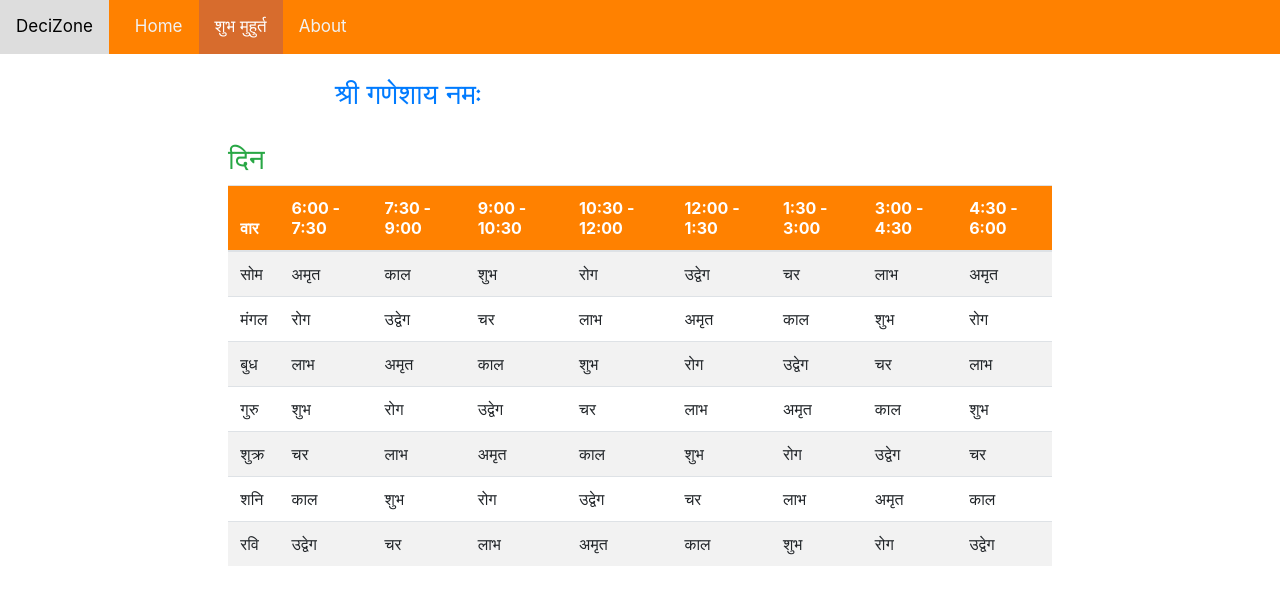
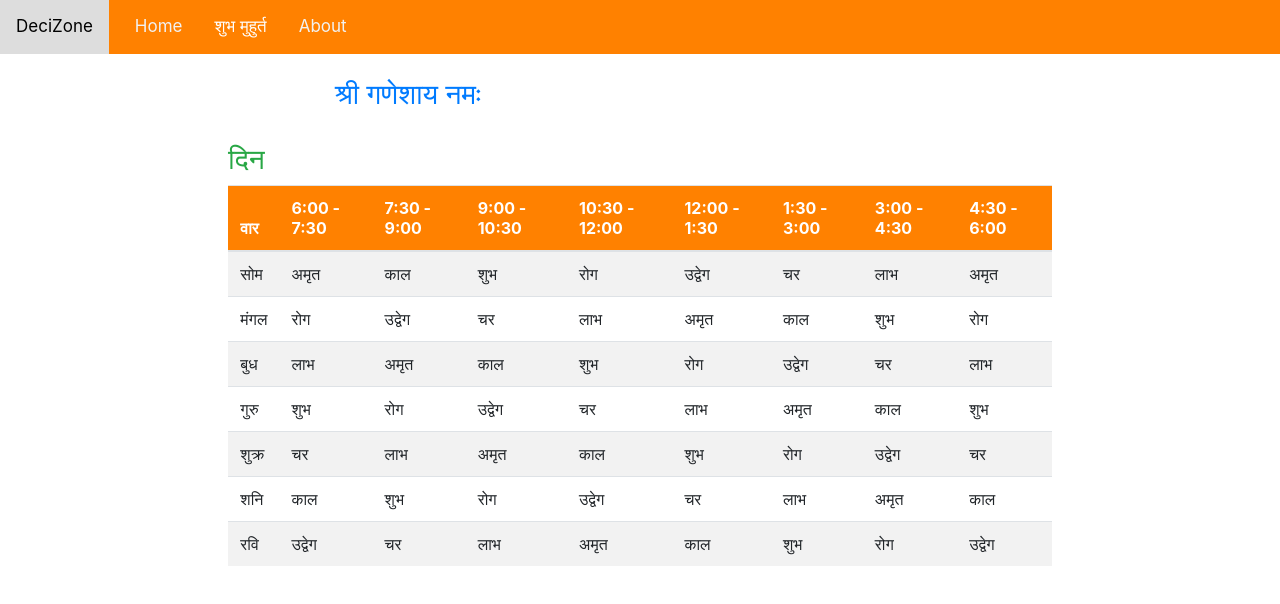
Before and after one commit to Rohitgujar19/decizone, a plain HTML site: page muhurt.html in a window 1280 px wide. Drawn offline with nearby package versions, Linux system fonts and the light colour scheme.

Commit message:
update active tab
active tab

```diff
--- a/muhurt.html
+++ b/muhurt.html
@@ -39,7 +39,7 @@
     }
 
     .topnav a.active {
-      background-color: #D76C2D;
+      background-color: ;
       color: white;
     }
   </style>
```
